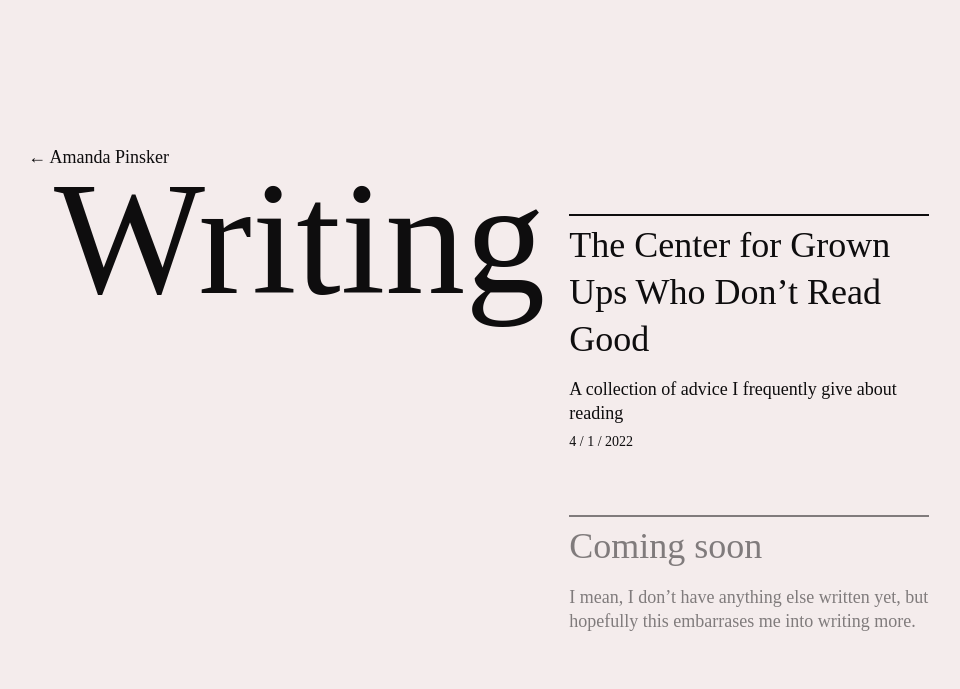
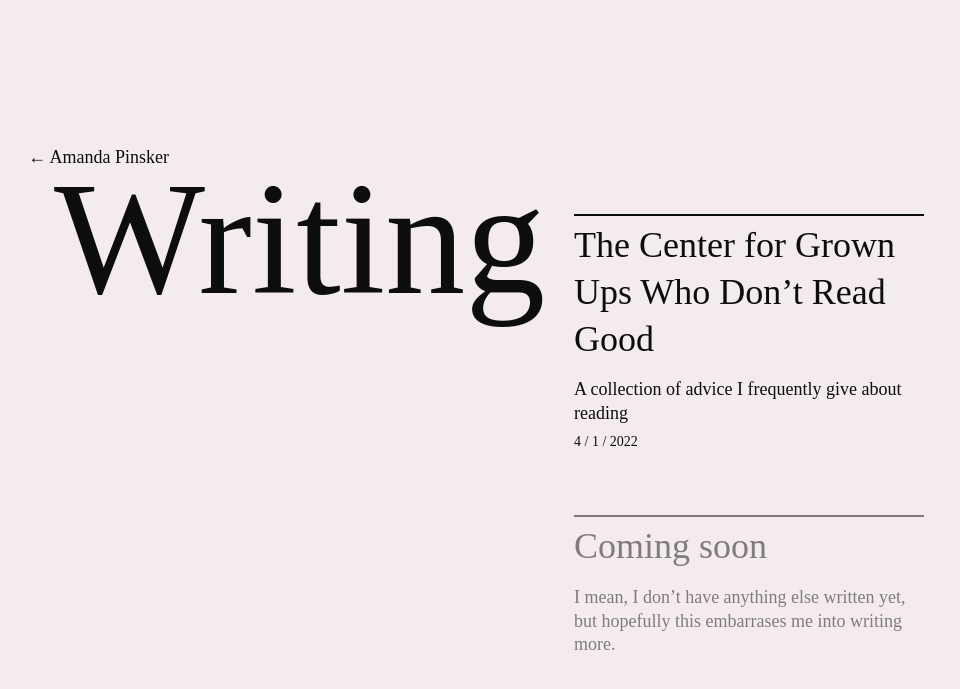
Before and after one commit to ampinsk/ampinsk.github.io, a Jekyll site: the page built from writing/writing.html, in a window 1280 px wide. Shown: the top 689 px of the page, without its empty margins (151-1111 px from the left). Built offline with Jekyll 4.4.1, drawn with Linux system fonts in a browser that asks for light colours; some web fonts are replaced.

Commit message:
more responsive tweaks

```diff
--- a/_sass/_home.scss
+++ b/_sass/_home.scss
@@ -5,8 +5,12 @@
 
 
 .home {
-  font-size: $primary-font-size;
+  font-size: 24px;
   line-height: 1.2;
+
+  @include mq($tablet) {
+    font-size: $primary-font-size;
+  }
 
   .flex {
     display: flex;
@@ -105,7 +109,7 @@
 
 
 .external-link {
-  font-size: $f2;
+  font-size: inherit;
   vertical-align: baseline;
 }
 
--- a/_sass/_writing.scss
+++ b/_sass/_writing.scss
@@ -108,7 +108,7 @@
 
     @include mq($tablet) {
       width: 40%;
-      min-width: 360px;
+      min-width: 350px;
     }
   }
 }
```
